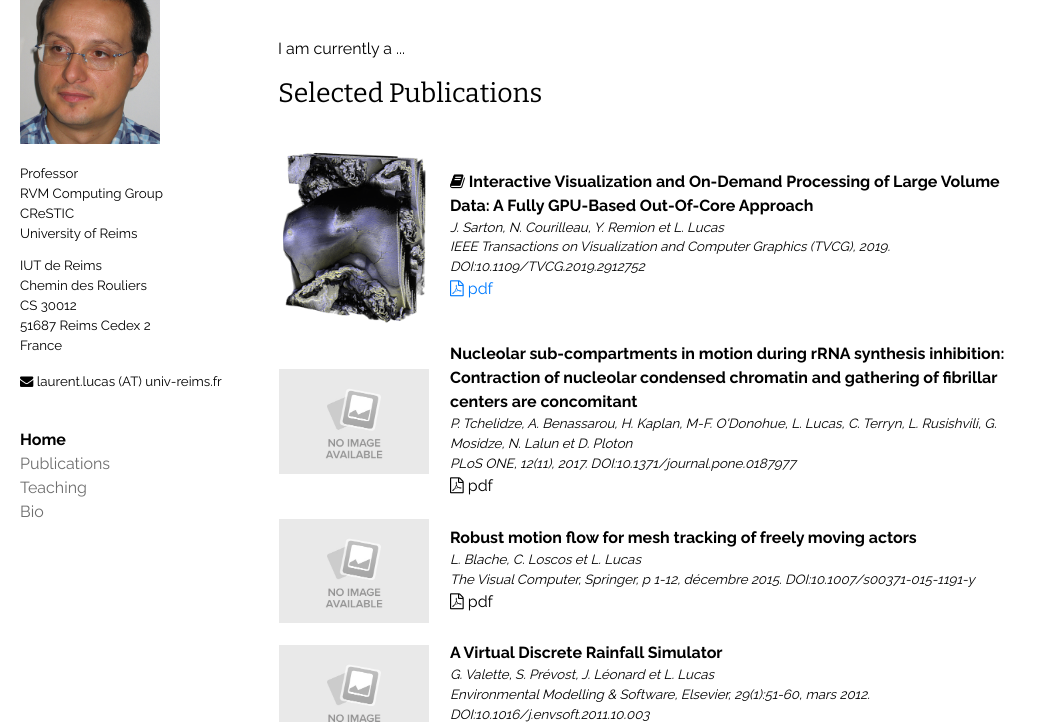
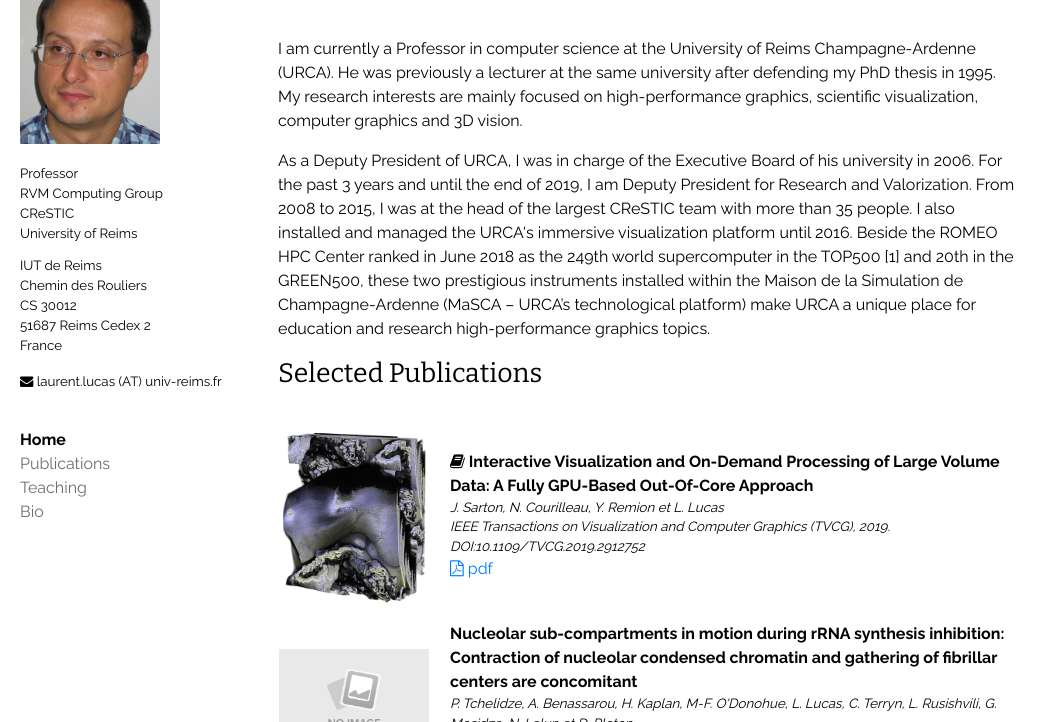
Before and after one commit to laurent-lu/laurent-lucas, a plain HTML site: page index.html in a window 1280 px wide. Shown: the part 55-777 px from the top of the page, without its empty margins (0-1057 px from the left). Drawn offline with nearby package versions, Linux system fonts and the light colour scheme.

Commit message:
Update index.html

```diff
--- a/index.html
+++ b/index.html
@@ -44,7 +44,17 @@
     <h1>Laurent Lucas</h1>
 
     <p>
-    I am currently a ...
+    I am currently a Professor in computer science at the University of Reims Champagne-Ardenne (URCA).
+    He was previously a lecturer at the same university after defending my PhD thesis in 1995.
+    My research interests are mainly focused on high-performance graphics, scientific visualization, computer graphics and 3D vision.
+    </p>
+
+    <p>
+    As a Deputy President of URCA, I was in charge of the Executive Board of his university in 2006.
+    For the past 3 years and until the end of 2019, I am Deputy President for Research and Valorization.
+    From 2008 to 2015, I was at the head of the largest CReSTIC team with more than 35 people.
+    I also installed and managed the URCA's immersive visualization platform until 2016.
+    Beside the ROMEO HPC Center ranked in June 2018 as the 249th world supercomputer in the TOP500 [1] and 20th in the GREEN500, these two prestigious instruments installed within the Maison de la Simulation de Champagne-Ardenne (MaSCA – URCA’s technological platform) make URCA a unique place for education and research high-performance graphics topics.
     </p>
 
     <h1>Selected Publications</h1>
```
